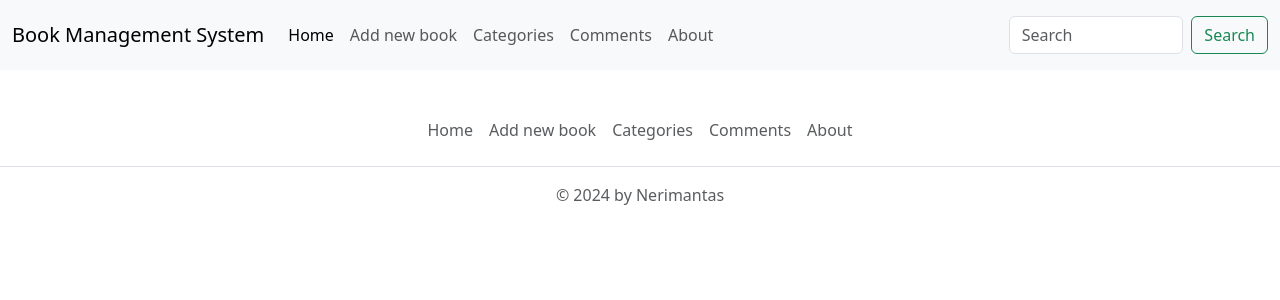
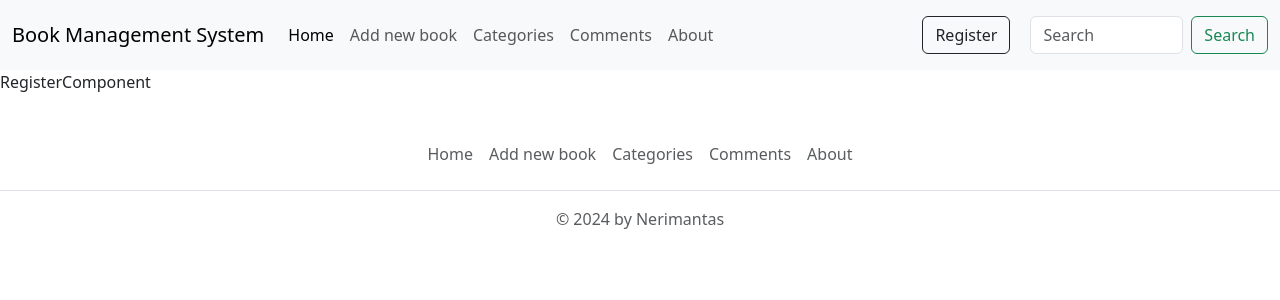
Before and after one commit to Nerimantas7/book-recommendation-web-app, a React (Vite) app in the folder bms-frontend/: page /register in a window 1280 px wide. Shown: the top 300 px of the page. Built offline with nearby package versions, Linux system fonts and the light colour scheme.

Commit message:
Added Register component (first step)

```diff
--- a/bms-frontend/src/App.jsx
+++ b/bms-frontend/src/App.jsx
@@ -8,6 +8,7 @@ import BookComponent from './components/BookComponent'
 import ListCategoriesComponent from './components/ListCategoriesComponent'
 import ListCommentsComponent from './components/ListCommentsComponent'
 import CategoryComponent from './components/CategoryComponent'
+import RegisterComponent from './components/RegisterComponent'
 
 function App() {
   const [count, setCount] = useState(0)
@@ -35,6 +36,9 @@ function App() {
 
           {/* // http://localhost:5173/comments */}
           <Route path='/comments' element = {<ListCommentsComponent/>}></Route>
+
+          {/* // http://localhost:5173/register */}
+          <Route path='/register' element={<RegisterComponent/>}></Route>
         </Routes>
         <FooterComponent />
       </BrowserRouter>
--- a/bms-frontend/src/components/HeaderComponent.jsx
+++ b/bms-frontend/src/components/HeaderComponent.jsx
@@ -32,17 +32,19 @@ const HeaderComponent = () => {
                                 <li className="nav-item">
                                     <a className="nav-link" href="#">About</a>
                                 </li>
-                                {/* <li className="nav-item">
-                                    <a className="nav-link disabled" href="#" tabindex="-1" aria-disabled="true">Disabled</a>
-                                </li> */}
+
                             </ul>
                         </div>
                     </div>
 
+                    <div class="d-grid gap-2 d-md-flex justify-content-md-end">
+                        <a className='btn btn-outline-dark me-md-2' href="/register">Register</a>
+                    </div>
+
                     <nav className="navbar navbar-light bg-light">
                         <div className="container-fluid">
+                            <form className="d-flex">
 
-                            <form className="d-flex">
                                 <input className="form-control me-2" type="search" placeholder="Search" aria-label="Search" />
                                 <button className="btn btn-outline-success" type="submit">Search</button>
                             </form>
--- /dev/null
+++ b/bms-frontend/src/components/RegisterComponent.jsx
@@ -0,0 +1,9 @@
+import React from 'react'
+
+const RegisterComponent = () => {
+  return (
+    <div>RegisterComponent</div>
+  )
+}
+
+export default RegisterComponent
```
